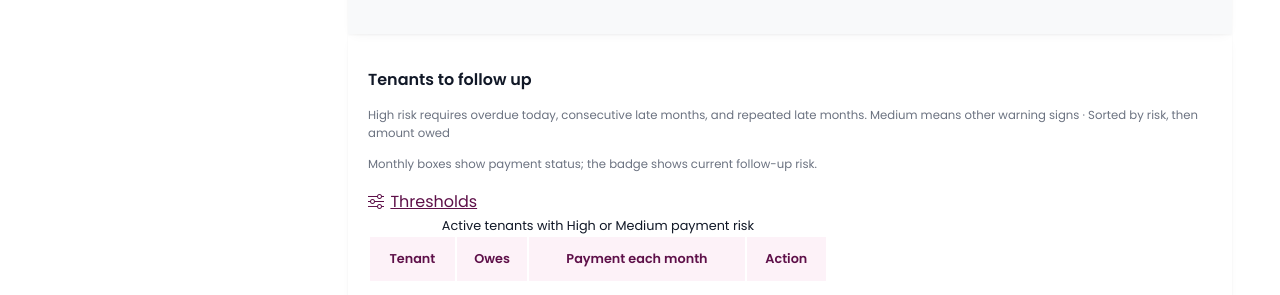
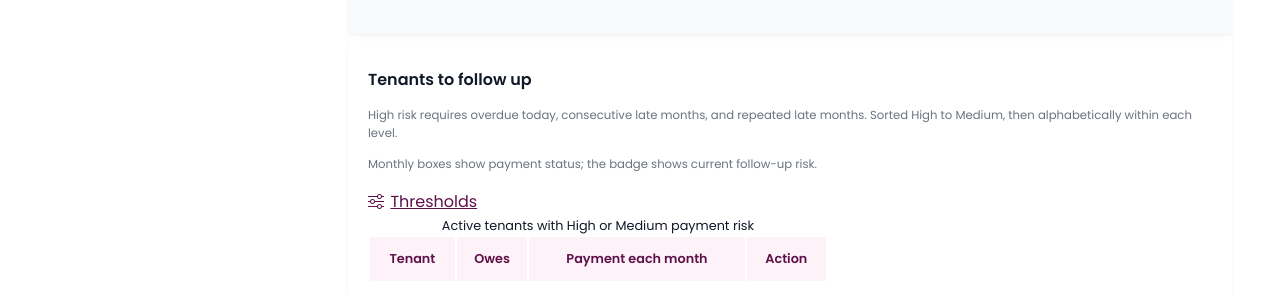
Before and after one commit to NotaDoll/lagrange-dms, a Laravel app: page /proprietor/dashboard in a window 1280 px wide. Shown: the part 1517-1812 px from the top of the page. Run offline with Laravel 12, Linux system fonts and the light colour scheme; a user stored in the database is signed in; data comes from the database, SQL or seed files in the repository; tables that the repository leaves empty hold one stand-in row (values such as "Sample post"); data that the repository does not hold is empty; style sheets or scripts are compiled from the project's sources; parts of the project's set-up code (start-up, migrations or seed data) failed here and were passed over.

Commit message:
feat: Enhance follow-up sorting logic and update risk level description for clarity

```diff
--- a/app/Services/ProprietorDashboardService.php
+++ b/app/Services/ProprietorDashboardService.php
@@ -15,6 +15,8 @@ use Illuminate\Support\Str;
 
 class ProprietorDashboardService
 {
+    private const FOLLOW_UP_RISK_ORDER = ['high' => 0, 'medium' => 1];
+
     public function __construct(
         private readonly PaymentRiskService $risk,
         private readonly TenantBalanceService $balances,
@@ -71,7 +73,8 @@ class ProprietorDashboardService
                 'owes' => $owes($tenant), 'sms_sent' => $tenant->smsLogs->isNotEmpty(), 'sms_status' => $tenant->smsLogs->first()?->status, 'sms_log_id' => $tenant->smsLogs->first()?->id];
         });
         $followUps = $evaluated->filter(fn ($row) => $row->risk_level !== 'low')
-            ->sort(fn ($left, $right) => $right->rules_tripped <=> $left->rules_tripped ?: $right->owes <=> $left->owes ?: strcasecmp($left->tenant->name, $right->tenant->name))->values();
+            ->sort(fn ($left, $right) => self::FOLLOW_UP_RISK_ORDER[$left->risk_level] <=> self::FOLLOW_UP_RISK_ORDER[$right->risk_level]
+                ?: strcasecmp($left->tenant->name, $right->tenant->name))->values();
         $totalBeds = Bed::count();
         // These are the exact occupancy/availability predicates used by RoomController.
         $occupiedBeds = RoomAssignment::where('status', 'active')->count();
--- a/resources/views/proprietor/partials/follow-up.blade.php
+++ b/resources/views/proprietor/partials/follow-up.blade.php
@@ -3,7 +3,7 @@
                 <div class="d-flex flex-wrap justify-content-between align-items-start gap-2 mb-3">
                     <div>
                         <h2 id="pd-follow" class="h6 fw-semibold mb-1">Tenants to follow up</h2>
-                        <p class="pd-note mb-0">High risk requires overdue today, consecutive late months, and repeated late months. Medium means other warning signs · Sorted by risk, then amount owed</p>
+                        <p class="pd-note mb-0">High risk requires overdue today, consecutive late months, and repeated late months. Sorted High to Medium, then alphabetically within each level.</p>
                         <p class="pd-note mb-0">Monthly boxes show payment status; the badge shows current follow-up risk.</p>
                     </div>
                     <div class="d-flex flex-wrap gap-2">
```
